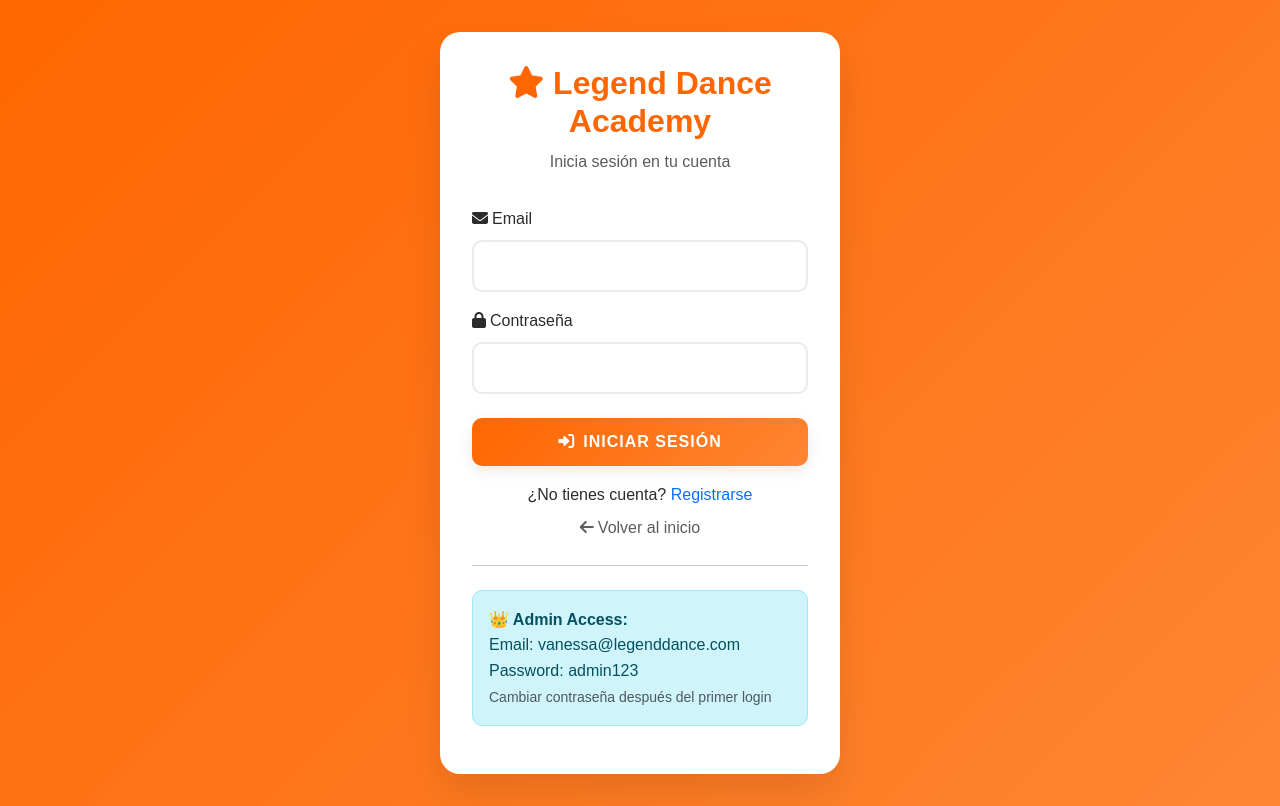
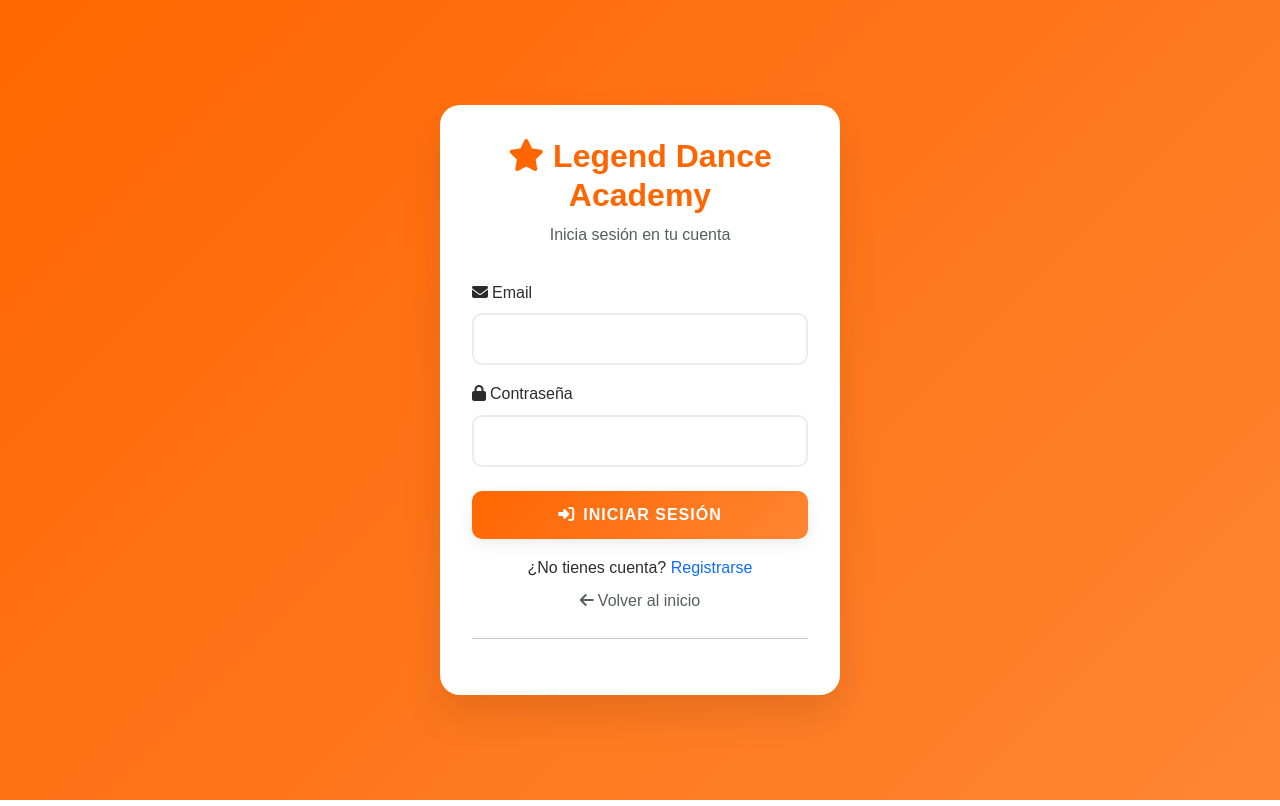
Before and after one commit to leomoya55/photo-studio-management-system, a PHP site: page /views/login.php in a window 1280 px wide. Run offline with PHP 8.4, Linux system fonts and the light colour scheme.

Commit message:
Remove admin credentials from login

```diff
--- a/views/login.php
+++ b/views/login.php
@@ -175,13 +175,6 @@ if ($_SERVER['REQUEST_METHOD'] == 'POST') {
             </div>
 
             <hr class="my-4">
-
-            <div class="alert alert-info" role="alert">
-                <strong>👑 Admin Access:</strong><br>
-                Email: vanessa@legenddance.com<br>
-                Password: admin123<br>
-                <small class="text-muted">Cambiar contraseña después del primer login</small>
-            </div>
         </div>
     </div>
 
```
